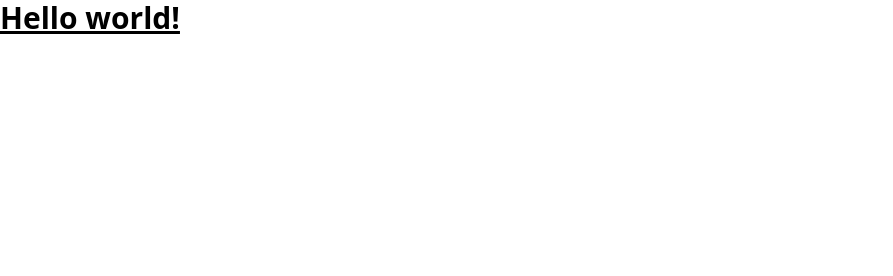
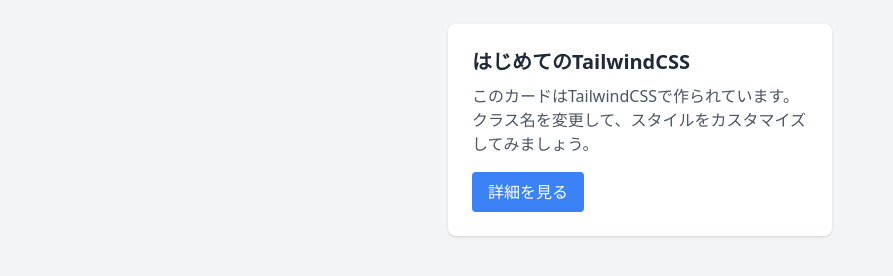
Before and after one commit to c5apple/hello-tailwind-css, a website: page src/index.html in a window 1280 px wide. Shown: the whole page, without its empty margins (0-893 px from the left). Drawn offline with nearby package versions, Linux system fonts and the light colour scheme.

Commit message:
ハンズオン1

```diff
--- a/src/index.html
+++ b/src/index.html
@@ -1,16 +1,21 @@
-<!doctype html>
-<html>
+<!DOCTYPE html>
+<html lang="ja">
 
 <head>
   <meta charset="UTF-8">
   <meta name="viewport" content="width=device-width, initial-scale=1.0">
-  <link href="./output.css" rel="stylesheet">
+  <title>TailwindCSS入門</title>
+  <script src="https://cdn.tailwindcss.com"></script>
 </head>
 
-<body>
-  <h1 class="text-3xl font-bold underline">
-    Hello world!
-  </h1>
+<body class="bg-gray-100 p-6">
+  <div class="max-w-sm mx-auto bg-white rounded-lg shadow p-6">
+    <h2 class="text-xl font-bold text-gray-800 mb-2">はじめてのTailwindCSS</h2>
+    <p class="text-gray-600 mb-4">このカードはTailwindCSSで作られています。クラス名を変更して、スタイルをカスタマイズしてみましょう。</p>
+    <button class="bg-blue-500 hover:bg-blue-600 text-white font-medium py-2 px-4 rounded">
+      詳細を見る
+    </button>
+  </div>
 </body>
 
 </html>
```
